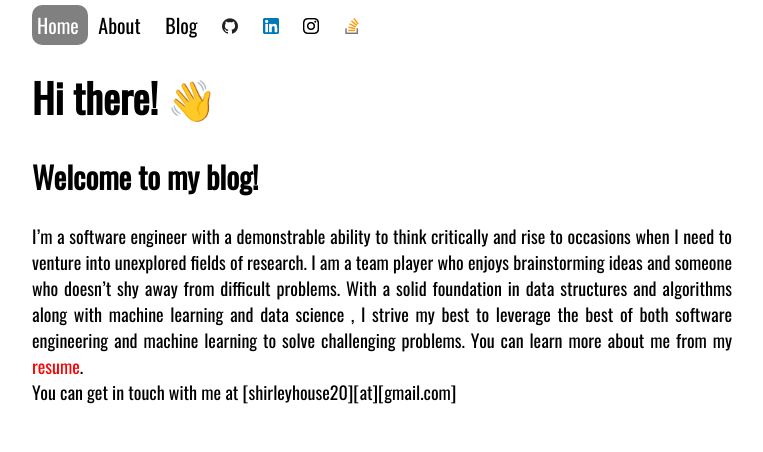
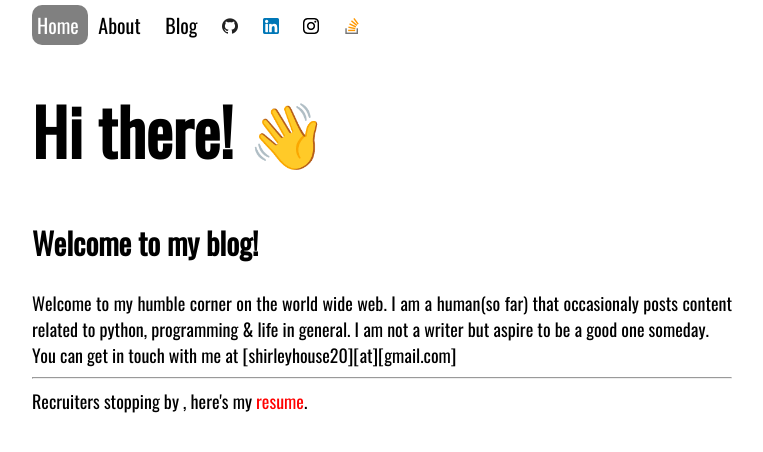
Before and after one commit to insomniac-tk/insomniac-tk.github.io, a Jekyll site: the page built from index.html, in a window 1280 px wide. Shown: the top 452 px of the page, without its empty margins (258-1021 px from the left). Built offline with Jekyll 4.4.1, drawn with Linux system fonts in a browser that asks for light colours.

Commit message:
Updated pic and index.

```diff
--- a/_layouts/about.html
+++ b/_layouts/about.html
@@ -10,6 +10,7 @@
 	<link rel="icon" type="image/png" sizes="16x16" href="assets/favicons/favicon-16x16.png">
 	<link rel="manifest" href="/site.webmanifest">
     <meta charset="utf-8">
+    <meta name="viewport" content="width=device-width, initial-scale=1.0">
     <title>{{ page.title }}</title>
   </head>
   <body>
--- a/_layouts/default.html
+++ b/_layouts/default.html
@@ -10,6 +10,7 @@
 	<link rel="icon" type="image/png" sizes="16x16" href="assets/favicons/favicon-16x16.png">
 	<link rel="manifest" href="/site.webmanifest">
     <meta charset="utf-8">
+    <meta name="viewport" content="width=device-width, initial-scale=1.0">
     <title>{{ page.title }}</title>
   </head>
   <body>
--- a/_layouts/post.html
+++ b/_layouts/post.html
@@ -10,6 +10,7 @@
 	<link rel="icon" type="image/png" sizes="16x16" href="/assets/favicons/favicon-16x16.png">
 	<link rel="manifest" href="/site.webmanifest">
     <meta charset="utf-8">
+    <meta name="viewport" content="width=device-width, initial-scale=1.0">
     <title>{{ page.title }}</title>
   </head>
   <body>
--- a/_sass/main.scss
+++ b/_sass/main.scss
@@ -91,3 +91,8 @@ nav a{
 a:hover{
     text-decoration: underline;
 }
+
+h1
+{
+    font-size: 5vw;
+}
--- a/about.html
+++ b/about.html
@@ -13,7 +13,7 @@ title: About Me | tK • I write about python, AI and programming •
 <ul>
     <li>I was born in the city of Ahmedabad in the western state of Gujarat in India.</li>
     <li>I am a native speaker of Hindi and have a near-native proficiency in English.
-        According to CEFR, I am a basic user of French as well(A2). Along with these three,
+        According to CEFR, I am a basic user of French as well(A2). Along with these two,
         I can hold basic conversations in Gujarati as well(the official language of Gujarat.)
     </li>
     <li>The first computer program that I remember writing printed "hello world" and this
@@ -50,8 +50,8 @@ title: About Me | tK • I write about python, AI and programming •
     </li>
     <li>
         I enjoy writing poems. The craft of making 'rhymes',
-        so to speak, never ceased to amaze me. I don't remeber the exact age when I started,
-        but as far as I look back, I remember scriibling rhymes in notebooks.
+        so to speak, never ceased to amaze me. I don't remember the exact age when I started,
+        but as far as I look back, I remember scribbling rhymes in notebooks.
     </li>
     <li>
         My playlist comprises of music from: Eminem, Dr. Dre, Straight Outta Compton,
--- a/index.html
+++ b/index.html
@@ -5,10 +5,10 @@ title: Home
 <h1>Hi there! &#128075;</h1>
 <h2>Welcome to my blog!</h2>
 <article>
-    I’m a software engineer with a demonstrable ability to think critically and rise to occasions when
-    I need to venture into unexplored fields of research. I am a team player who enjoys brainstorming ideas and
-    someone who doesn’t shy away from difficult problems. With a solid foundation in data structures and algorithms along with machine learning and data science , I strive my best to leverage the best of both software engineering and machine learning to solve challenging problems.
-    You can learn more about me from my
-    <a href="assets/docs/resume_latest.pdf" title="My Resume" target="_blank" download="tejas-khanna-resume.pdf">resume</a>.
+    Welcome to my humble corner on the world wide web. I am a human(so far)  that occasionaly
+    posts content related to python, programming & life in general.
+    I am not a writer but aspire to be a good one someday.
     <br/>You can get in touch with me at [shirleyhouse20][at][gmail.com]
+    <hr/>
+    Recruiters stopping by , here's my <a href="assets/docs/resume_latest.pdf" title="My Resume" target="_blank" download="tejas-khanna-resume.pdf">resume</a>.
 </article>
```
Also changed, not shown: assets/images/moi_red.jpg.
